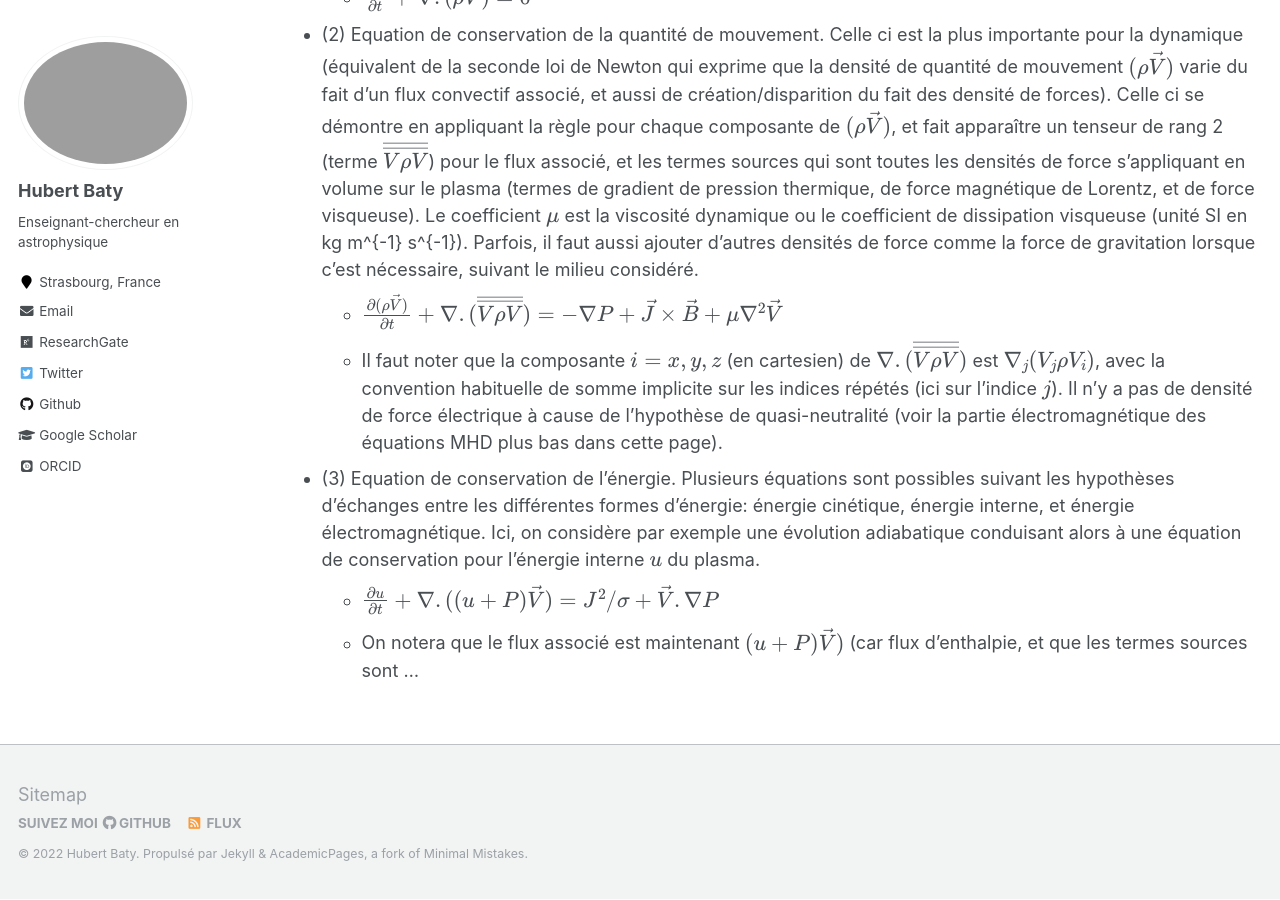
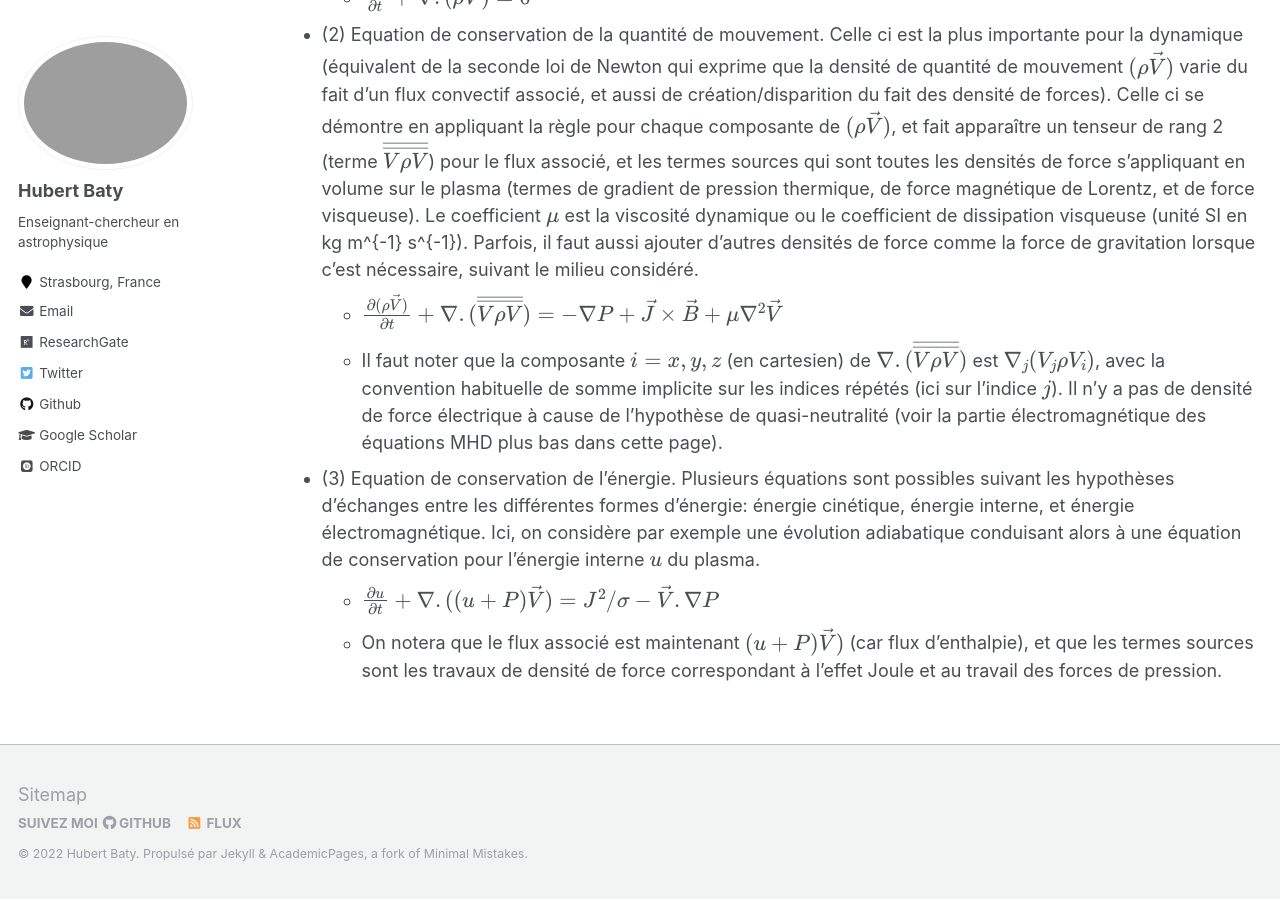
Before and after one commit to hubertbaty/hubertbaty.github.io, a Jekyll site: the page built from _pages/MHD.md, in a window 1280 px wide and 900 px high, scrolled down 620 px. Built offline with Jekyll 4.4.1, drawn with Linux system fonts in a browser that asks for light colours; some web fonts are replaced; formulas are drawn with MathJax 3.

Commit message:
Update MHD.md

```diff
--- a/_pages/MHD.md
+++ b/_pages/MHD.md
@@ -24,5 +24,5 @@ pour le flux associé, et les termes sources qui sont toutes les densités de fo
 
 * (3) Equation de conservation de l'énergie. Plusieurs équations sont possibles suivant les hypothèses d'échanges entre les différentes formes d'énergie: énergie cinétique, énergie interne, et énergie électromagnétique. Ici, on considère par exemple une évolution adiabatique conduisant alors à une équation de conservation pour l'énergie interne
 $u$ du plasma.
-  *  $\frac {\partial u} {\partial t} + \nabla . ((u+ P) \vec V) =  J^2/ \sigma + \vec V . \nabla P$
-  *  On notera que le flux associé est maintenant $ (u+ P) \vec V)$ (car flux d'enthalpie, et que les termes sources sont ...
+  *  $\frac {\partial u} {\partial t} + \nabla . ((u+ P) \vec V) =  J^2/ \sigma - \vec V . \nabla P$
+  *  On notera que le flux associé est maintenant $ (u+ P) \vec V)$ (car flux d'enthalpie), et que les termes sources sont les travaux de densité de force correspondant à l'effet Joule et au travail des forces de pression.
```
